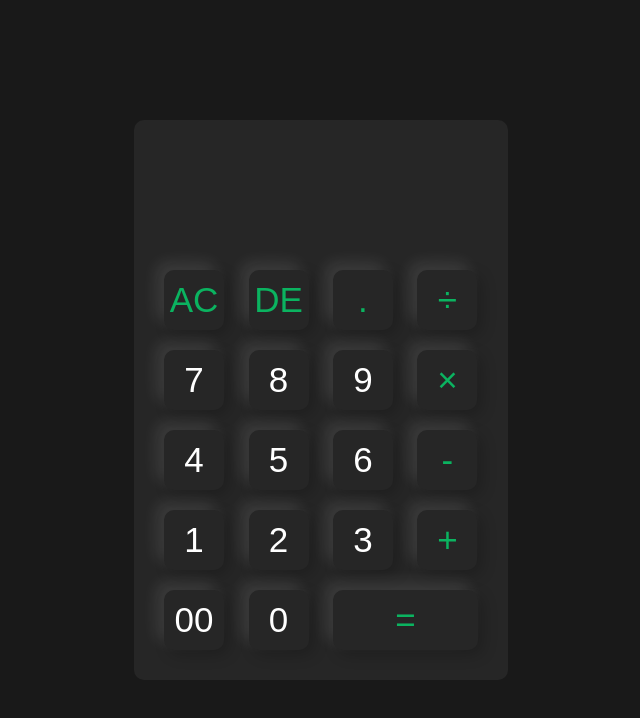
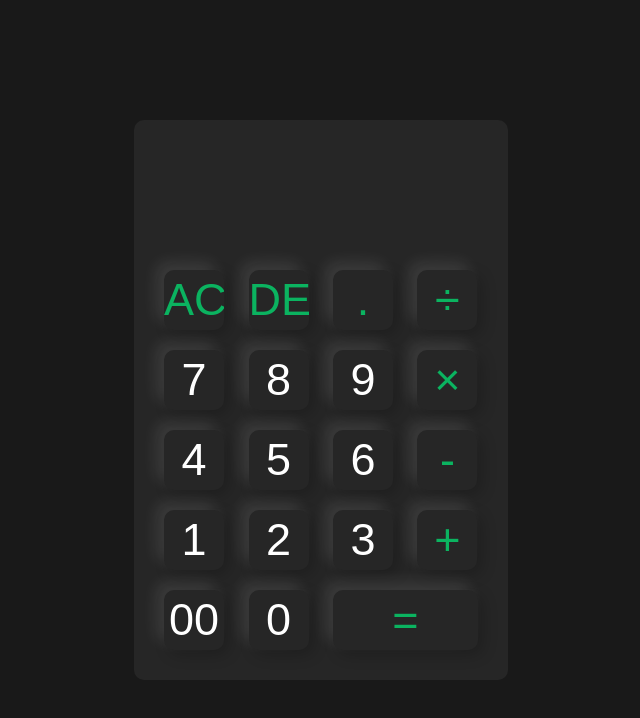
Before and after one commit to sopa0405/notion, a plain HTML site: page Calculator/index.html in a window 1280 px wide. Shown: the whole page, without its empty margins (319-959 px from the left). Drawn offline with Linux system fonts and the light colour scheme.

Commit message:
Update style.css

```diff
--- a/Calculator/style.css
+++ b/Calculator/style.css
@@ -27,7 +27,7 @@
     border-radius: 10px;
     box-shadow: -8px -8px 15px rgba(255, 255, 255, 0.1),5px 5px 15px rgba(0, 0, 0, 0.2);
     background: transparent;
-    font-size: 35px;
+    font-size: 45px;
     color: #fff;
     cursor: pointer;
     margin: 10px;
```
